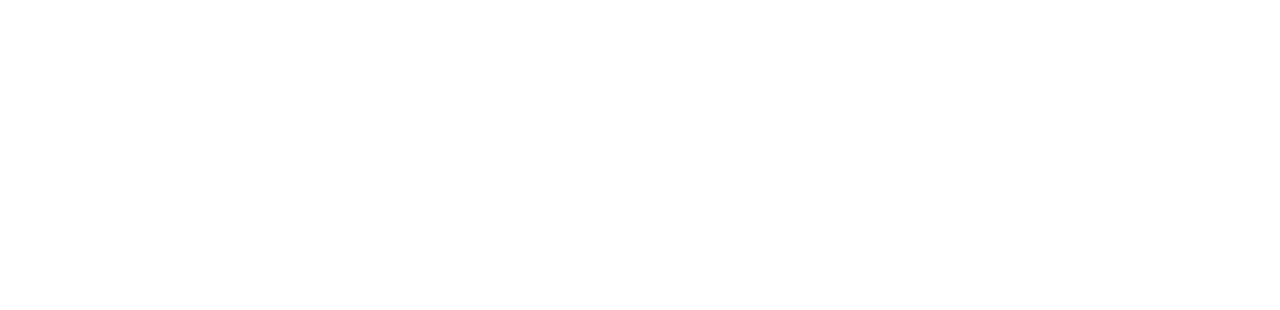
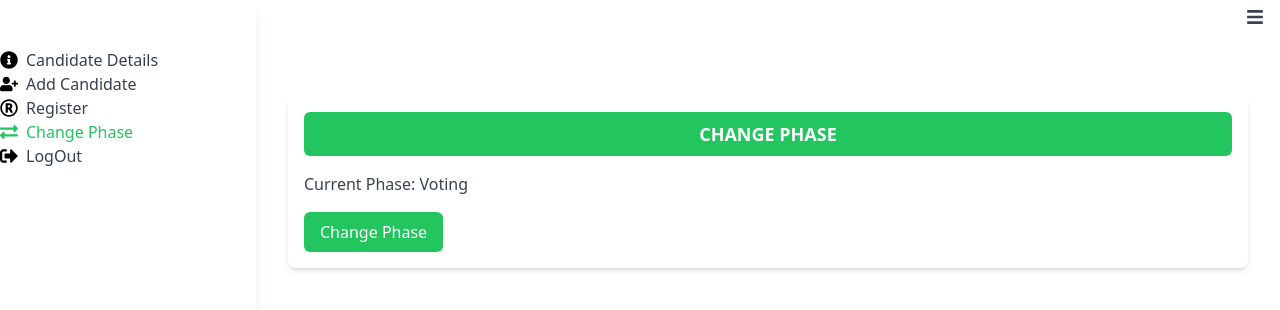
Before and after one commit to afzaljadoon/myfyp, a React (Create React App) app: page /changephase in a window 1280 px wide. Before the commit this address had no page. Shown: the top 310 px of the page. Built offline with nearby package versions, Linux system fonts and the light colour scheme.

Commit message:
Added some other functionalities and make some changes

```diff
--- a/src/App.js
+++ b/src/App.js
@@ -7,8 +7,11 @@ import Proelection from './components/Proelection'
 import Voting from './components/Voting'
 import Scroll from './components/Scroll'
 import Adminlogin from './components/Adminlogin';
-import AdminDashboard from './components/AdminDashboard';
+// import AdminDashboard from './components/AdminDashboard';
 import React from 'react';
+import Candidatedetail from './components/Candidatedetail';
+import Changephase from './components/Changephase';
+import Addcandidate from './components/Addcandidate';
 
 function App() {
   return (
@@ -17,14 +20,17 @@ function App() {
         <Scroll />
         <Routes>
 
-          <Route exact path="/" element={<Home />} />
+        <Route exact path="/" element={<Home />} />
         <Route path='/registrationform' element={<RegistrationForm/>} />
         <Route path="/contact" element={<Contact />} />
         <Route path="/login" element={<Login />} />
         <Route path="/proelection" element={<Proelection />} />
         <Route path="/voting" element={<Voting />} />
         <Route path="/adminlogin" element={<Adminlogin />} />
-        <Route path="/admindashboard" element={<AdminDashboard/>} />
+        {/* <Route path="/admindashboard" element={<AdminDashboard/>} /> */}
+        <Route path="/candidatedetail" element={<Candidatedetail />} />
+        <Route path="/changephase" element={<Changephase />} />
+        <Route path="/addcandidate" element={<Addcandidate/>} />
 
         </Routes>
     </div>
--- a/src/components/Addcandidate.js
+++ b/src/components/Addcandidate.js
@@ -1,4 +1,5 @@
 import React, { useState } from 'react';
+import {Link} from 'react-router-dom'
 import { FaInfoCircle, FaUserPlus, FaRegRegistered, FaExchangeAlt, FaSignOutAlt } from 'react-icons/fa';
 
 const Addcandidate = () => {
@@ -27,36 +28,44 @@ const Addcandidate = () => {
     <div className="flex">
       <div className="w-1/4 bg-white h-screen p-5">
         <ul className="space-y-4 mt-12">
+         <Link to="/candidatedetail">
           <li>
             <a href="/candidateDetails" className="flex items-center text-gray-600 hover:text-green-500">
               <FaInfoCircle className="text-lg" />
               <p className="ml-2">Candidate Details</p>
             </a>
           </li>
+          </Link>
+          <Link to='/addcandidate'>
           <li className="text-green-500">
             <a href="#" className="flex items-center">
               <FaUserPlus className="text-lg" />
               <p className="ml-2">Add Candidate</p>
             </a>
           </li>
+          </Link>
           <li>
             <a href="/table_view" className="flex items-center text-gray-600 hover:text-green-500">
               <FaRegRegistered className="text-lg" />
               <p className="ml-2">Register</p>
             </a>
           </li>
+          <Link to='/changephase'>
           <li>
             <a href="/changePhase" className="flex items-center text-gray-600 hover:text-green-500">
               <FaExchangeAlt className="text-lg" />
               <p className="ml-2">Change State</p>
             </a>
           </li>
+          </Link>
+          <Link to='/logout'>
           <li>
             <a href="/logout" className="flex items-center text-gray-600 hover:text-green-500">
               <FaSignOutAlt className="text-lg" />
               <p className="ml-2">LogOut</p>
             </a>
           </li>
+          </Link>
         </ul>
       </div>
 
--- a/src/components/AdminDashboard.js
+++ /dev/null
@@ -1,14 +0,0 @@
-import React from "react";
-import Addcandidate from "./Addcandidate";
-import Candidatedetail from "./Candidatedetail";
-import Changephase from "./Changephase";
-
-export default function  AdminDashboard() {
-    return (
-        <div>
-            <Addcandidate />
-            <Candidatedetail />
-            <Changephase />
-        </div>
-    )
-}
--- a/src/components/Adminlogin.js
+++ b/src/components/Adminlogin.js
@@ -83,7 +83,7 @@ const AdminLogin = () => {
             </div>
           </div>
           <div className="flex items-center justify-between">
-            <Link to='/admindashboard'>
+            <Link to='/candidatedetail'>
             <button
               type="submit"
               className="bg-blue-500 hover:bg-blue-600 text-white font-bold py-2 px-4 rounded focus:outline-none focus:shadow-outline w-full"
--- a/src/components/Candidatedetail.js
+++ b/src/components/Candidatedetail.js
@@ -1,4 +1,6 @@
 import React from 'react';
+import { Link } from 'react-router-dom';
+import { FaInfoCircle, FaUserPlus, FaRegRegistered, FaExchangeAlt, FaSignOutAlt, FaBars } from 'react-icons/fa';
 
 const Candidatedetail = () => {
   return (
@@ -10,36 +12,46 @@ const Candidatedetail = () => {
         </div>
         <div className="flex flex-col items-start mt-4">
           <ul className="space-y-2">
+            <Link to="/candidatedetail">
             <li className="w-full">
               <a href="#" className="flex items-center p-4 hover:bg-green-500 hover:text-white">
-                <span className="material-icons">info</span>
+                <FaInfoCircle className="text-lg" />
                 <p className="ml-2">Candidate Details</p>
               </a>
             </li>
+            </Link>
+            <Link to="/addcandidate">
             <li className="w-full">
-              <a href="/addCandidate" className="flex items-center p-4 hover:bg-green-500 hover:text-white">
-                <span className="material-icons">person_add</span>
+              <a href="/addcandidate" className="flex items-center p-4 hover:bg-green-500 hover:text-white">
+                <FaUserPlus className="text-lg" />
                 <p className="ml-2">Add Candidate</p>
               </a>
             </li>
+            </Link>
+            <Link to="/adminregister">
             <li className="w-full">
               <a href="/table_view" className="flex items-center p-4 hover:bg-green-500 hover:text-white">
-                <span className="material-icons">how_to_reg</span>
+                <FaRegRegistered className="text-lg" />
                 <p className="ml-2">Register</p>
               </a>
             </li>
+            </Link>
+            <Link to="/changephase">
             <li className="w-full">
               <a href="#" className="flex items-center p-4 hover:bg-green-500 hover:text-white">
-                <span className="material-icons">published_with_changes</span>
+                <FaExchangeAlt className="text-lg" />
                 <p className="ml-2">Change Phase</p>
               </a>
             </li>
+            </Link>
+            <Link to="/logout">
             <li className="w-full">
               <a href="/logout" className="flex items-center p-4 hover:bg-green-500 hover:text-white">
-                <span className="material-icons">logout</span>
+                <FaSignOutAlt className="text-lg" />
                 <p className="ml-2">LogOut</p>
               </a>
             </li>
+            </Link>
           </ul>
         </div>
       </div>
@@ -51,7 +63,7 @@ const Candidatedetail = () => {
           <div className="flex justify-between items-center">
             <div className="text-xl font-bold"></div>
             <button className="md:hidden p-2 focus:outline-none">
-              <span className="material-icons">menu</span>
+              <FaBars className="text-lg" />
             </button>
           </div>
         </nav>
--- a/src/components/Changephase.js
+++ b/src/components/Changephase.js
@@ -1,13 +1,14 @@
 import React, { useState } from "react";
+import { Link } from "react-router-dom";
+import { FaInfoCircle, FaUserPlus, FaRegRegistered, FaExchangeAlt, FaSignOutAlt, FaBars } from 'react-icons/fa';
 
 const Changephase = () => {
   const [currentPhase, setCurrentPhase] = useState("Voting");
 
   const changeState = () => {
-    // Logic to change the phase
     const newPhase = currentPhase === "Voting" ? "Closed" : "Voting";
     setCurrentPhase(newPhase);
-    // You can also add additional logic here to make an API call, etc.
+    // Additional logic such as API calls can be added here
   };
 
   return (
@@ -16,36 +17,46 @@ const Changephase = () => {
       <div className="w-64 h-screen bg-white shadow-lg">
         <div className="mt-12">
           <ul className="space-y-4">
+            <Link to="/candidatedetail">
             <li className="flex items-center">
               <a href="/candidateDetails" className="flex items-center space-x-2">
-                <i className="material-icons">info</i>
+                <FaInfoCircle className="text-lg" />
                 <p className="text-gray-700">Candidate Details</p>
               </a>
             </li>
+            </Link>
+            <Link to="/addcandidate">
             <li className="flex items-center">
               <a href="/addCandidate" className="flex items-center space-x-2">
-                <i className="material-icons">person_add</i>
+                <FaUserPlus className="text-lg" />
                 <p className="text-gray-700">Add Candidate</p>
               </a>
             </li>
+            </Link>
+            <Link to="/adminregister">
             <li className="flex items-center">
               <a href="/table_view" className="flex items-center space-x-2">
-                <i className="material-icons">how_to_reg</i>
+                <FaRegRegistered className="text-lg" />
                 <p className="text-gray-700">Register</p>
               </a>
             </li>
+            </Link>
+            <Link to="/changephase">
             <li className="flex items-center">
               <a href="#" className="flex items-center space-x-2 text-green-500">
-                <i className="material-icons">published_with_changes</i>
+                <FaExchangeAlt className="text-lg" />
                 <p>Change Phase</p>
               </a>
             </li>
+            </Link>
+            <Link to="/logout">
             <li className="flex items-center">
               <a href="/logout" className="flex items-center space-x-2">
-                <i className="material-icons">logout</i>
+                <FaSignOutAlt className="text-lg" />
                 <p className="text-gray-700">LogOut</p>
               </a>
             </li>
+            </Link>
           </ul>
         </div>
       </div>
@@ -58,7 +69,7 @@ const Changephase = () => {
             <a href="javascript:;" className="text-xl font-semibold"></a>
           </div>
           <button className="text-gray-700">
-            <span className="material-icons">menu</span>
+            <FaBars className="text-lg" />
           </button>
         </nav>
 
```
